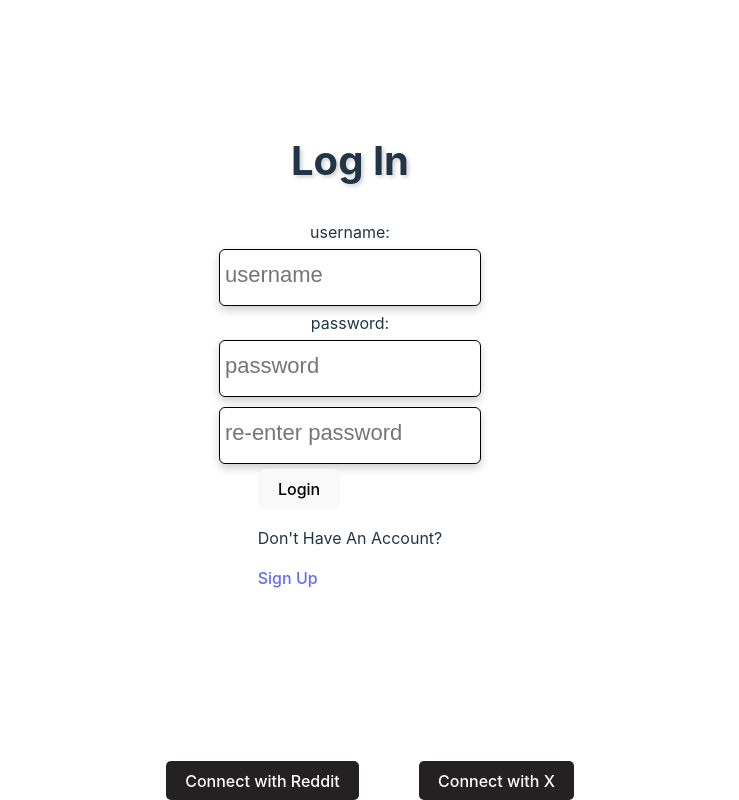
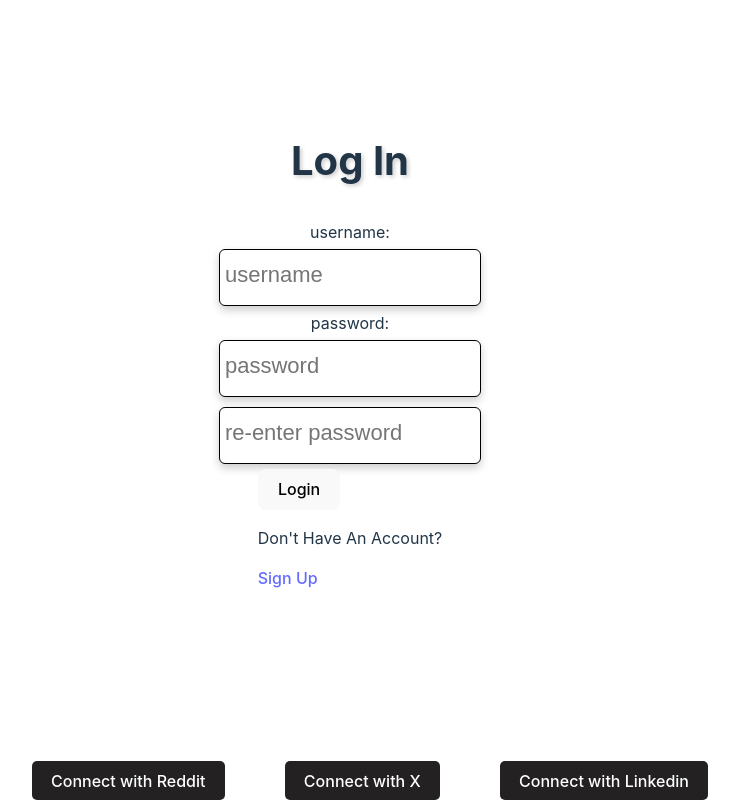
Before and after one commit to JimmyChen760/media-comb, a React (Vite) app in the folder HawkHacks/frontend/: page /login in a window 1280 px wide. Shown: the part 849-1649 px from the top of the page, without its empty margins (290-1029 px from the left). Built offline with nearby package versions, Linux system fonts and the light colour scheme.

Commit message:
added linked in connection button

```diff
--- a/HawkHacks/frontend/src/components/Login.jsx
+++ b/HawkHacks/frontend/src/components/Login.jsx
@@ -8,16 +8,23 @@ function Login() {
   const handleRedditLogin = () => {
     // Placeholder for Reddit OAuth logic
     console.log('Initiate Reddit login');
+    window.location='http://localhost:5000/reddit';
     setIsAuthenticated(true);
   };
 
   const handleTwitterLogin = () => {
     // Placeholder for Twitter OAuth logic
     console.log('Initiate Twitter login');
+    window.location='http://localhost:5000/twitter';
     setIsAuthenticated(true);
   };
 
-
+  const handleLinkedinLogin = () => {
+    // Placeholder for Linkedin OAuth logic
+    console.log('Initiate Linkedin login');
+    window.location='http://localhost:5000/linkedin';
+    setIsAuthenticated(true);
+  }
   const handleLogin = () => {
 
   }
@@ -54,6 +61,7 @@ function Login() {
     <div>
       <button id = "reddit-button" className = "login-button" onClick={handleRedditLogin}>Connect with Reddit</button>
       <button id = "twitter-button" className = "login-button" onClick={handleTwitterLogin}>Connect with X</button>
+      <button id = "linkedin-button" className = "login-button" onClick={handleLinkedinLogin}>Connect with Linkedin</button>
     </div>
 </div>
 
```
Also changed, not shown: HawkHacks/frontend/package.json (+25 -0 lines), 1 other file (tests, documents, lock files or other folders).
